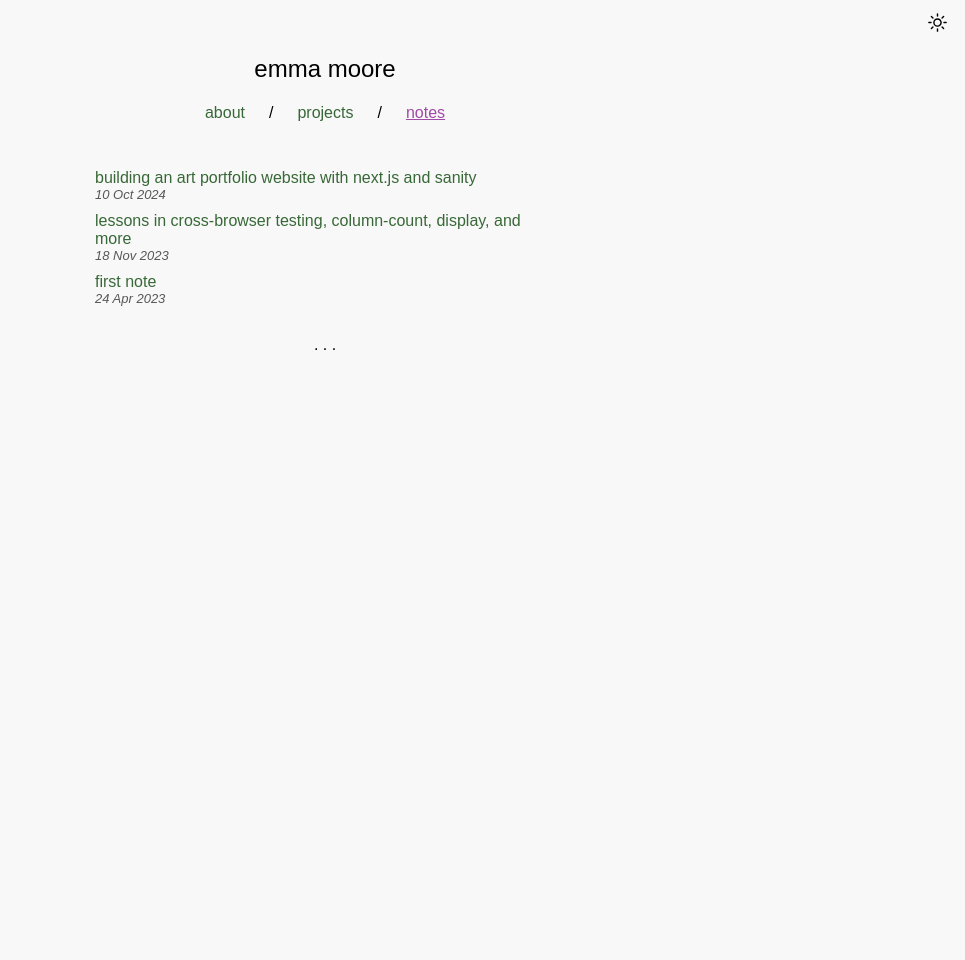
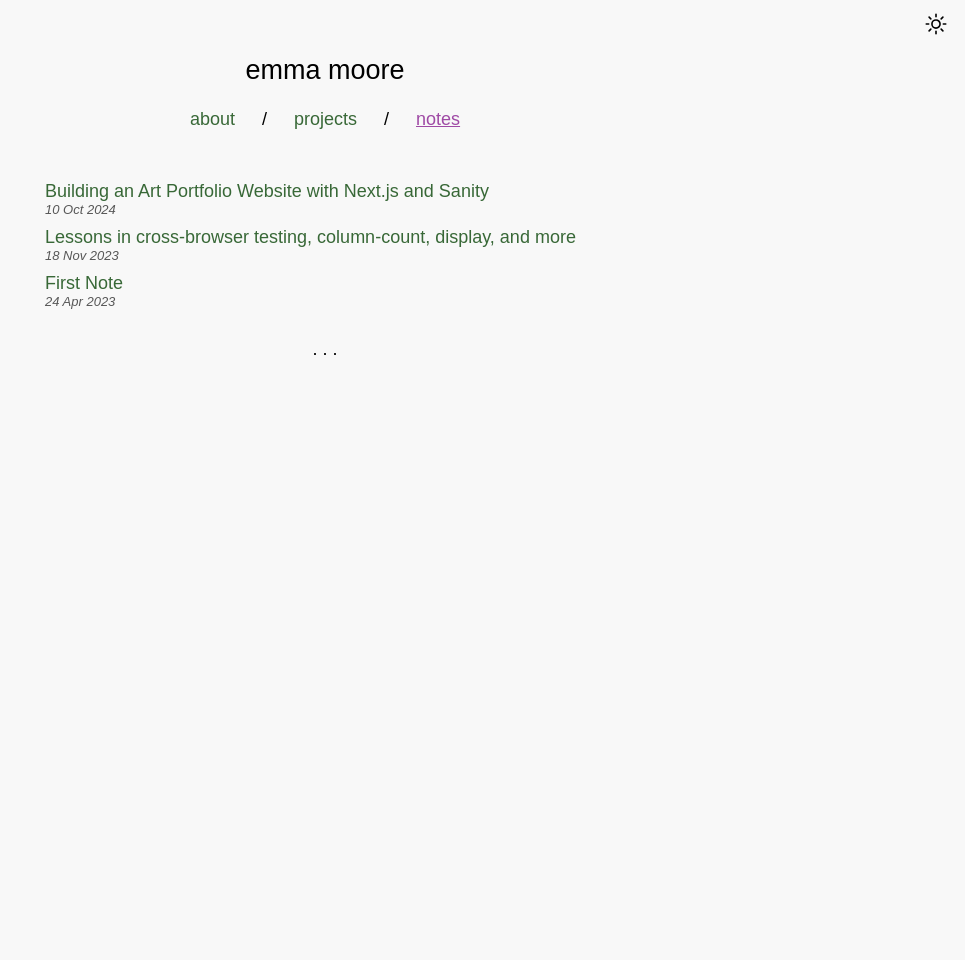
Before and after one commit to emoore29/emoore29.github.io, a Jekyll site: the page built from notes.html, in a window 1280 px wide. Shown: the whole page, without its empty margins (315-1280 px from the left). Built offline with Jekyll 4.4.1, drawn with Linux system fonts in a browser that asks for light colours; some web fonts are replaced.

Commit message:
misc styling

```diff
--- a/assets/css/styles.css
+++ b/assets/css/styles.css
@@ -1,5 +1,9 @@
 :root {
-  --max-page-width: 500px;
+  --max-page-width: 600px;
+}
+
+html {
+  font-size: 18px;
 }
 
 html[data-theme="light"] {
@@ -25,7 +29,7 @@ html[data-theme="light"] {
 }
 
 #theme-toggle {
-  height: 25px;
+  height: 28px;
   background-color: var(--background-color);
   border: none;
   cursor: pointer;
@@ -41,10 +45,11 @@ html[data-theme="light"] {
 
 a {
   color: var(--green);
+  text-decoration: none;
 }
 
 a:hover {
-  font-style: italic;
+  text-decoration: underline;
 }
 
 a:visited {
--- a/notes.html
+++ b/notes.html
@@ -6,7 +6,7 @@ permalink: /notes
 <ul class="notes-list">
   {% for note in site.posts %}
   <li class="note">
-    <a href="{{ note.url }}" class="note-link">{{ note.title | downcase}}</a>
+    <a href="{{ note.url }}" class="note-link">{{ note.title }}</a>
     <p class="note-date">{{ note.date | date_to_string }}</p>
   </li>
   {% endfor %}
```
Also changed, not shown: 3 other files.
